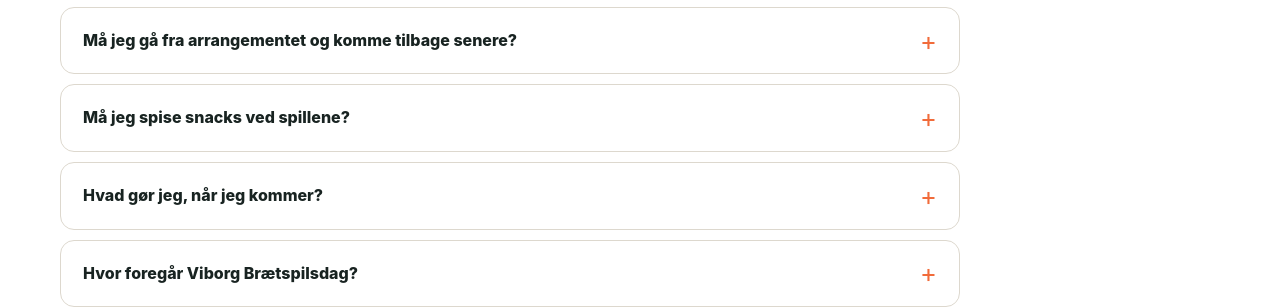
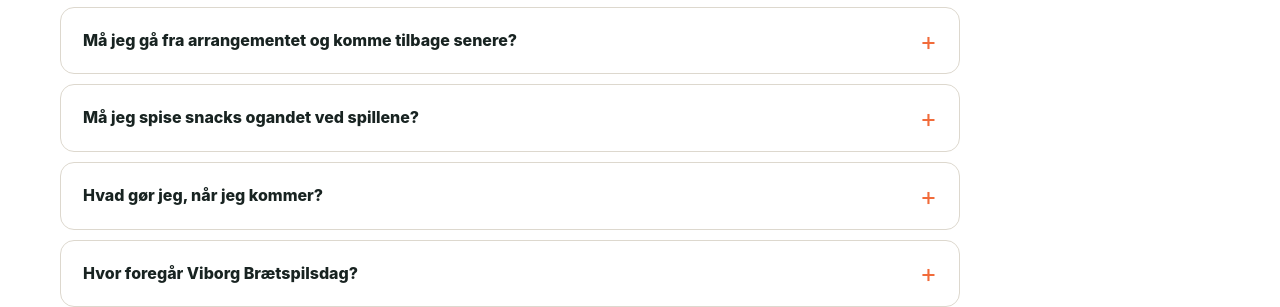
Before and after one commit to Andrejao/spilex, a Jekyll site: the page built from index.html, in a window 1280 px wide and 900 px high, scrolled down 3517 px. Shown: the part 153-460 px from the top of the window. Built offline with Jekyll 4.4.1, drawn with Linux system fonts in a browser that asks for light colours; some of the changed lines change nothing that is shown.

Commit message:
Update index.html

```diff
--- a/index.html
+++ b/index.html
@@ -364,10 +364,10 @@
 </details>
 
 <details class="faq-item">
-  <summary>Må jeg spise snacks ved spillene?</summary>
+  <summary>Må jeg spise snacks ogandet ved spillene?</summary>
   <p>
-    Nej. Det må du ikke. Årsagen er helt enkelt, at spillene venligster  stillet til rådighed af private perosner - så pas godt på dem!
-    Mad og drikke kan indtages i andre områder.
+    Nej. Det må du ikke. Årsagen er helt enkelt, at spillene venligst er  stillet til rådighed af private perosner - så pas godt på dem!
+    Mad og drikke kan og må indtages i uanede mængder i andre områder.
   </p>
 </details>
 
```
